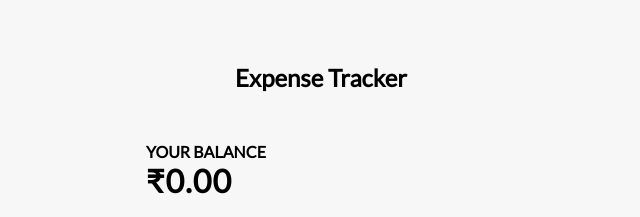
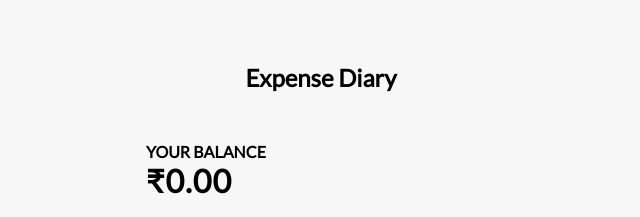
Before and after one commit to nikhil1566/Expenses_Diary, a plain HTML site: page index.html in a window 1280 px wide. Shown: the top 217 px of the page, 319-959 px from the left. Drawn offline with Linux system fonts and the light colour scheme.

Commit message:
index.html

```diff
--- a/index.html
+++ b/index.html
@@ -6,10 +6,10 @@
     <meta http-equiv="X-UA-Compatible" content="ie=edge" />
     <link rel="stylesheet" href="style.css" />
     <link rel="icon" href="site.png" type="site_icon">
-    <title>Expense Tracker</title>
+    <title>Expense Diary</title>
   </head>
   <body>
-    <h2>Expense Tracker</h2>
+    <h2>Expense Diary</h2>
 
     <div class="container">
       <h4>Your Balance</h4>
```
